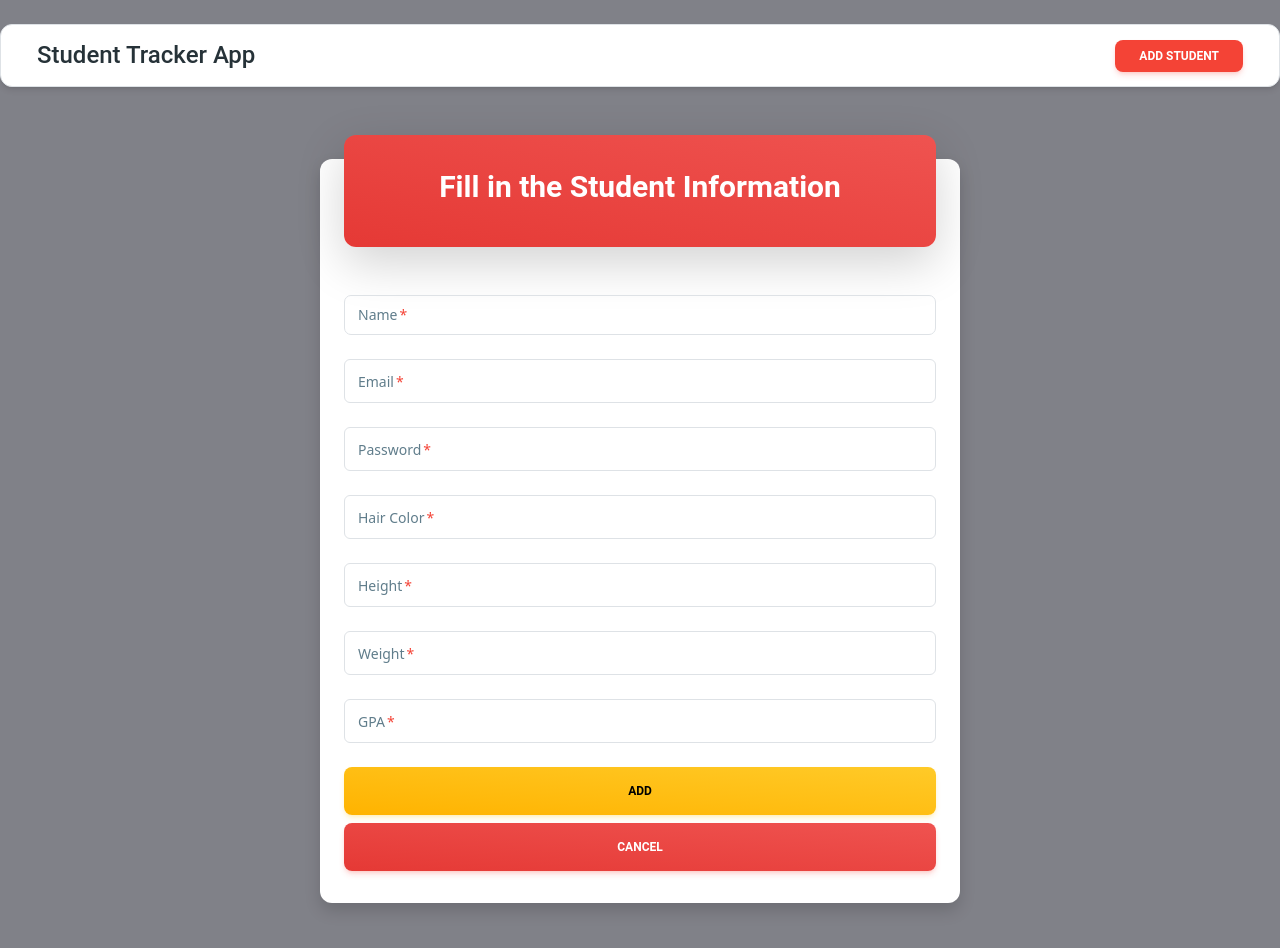
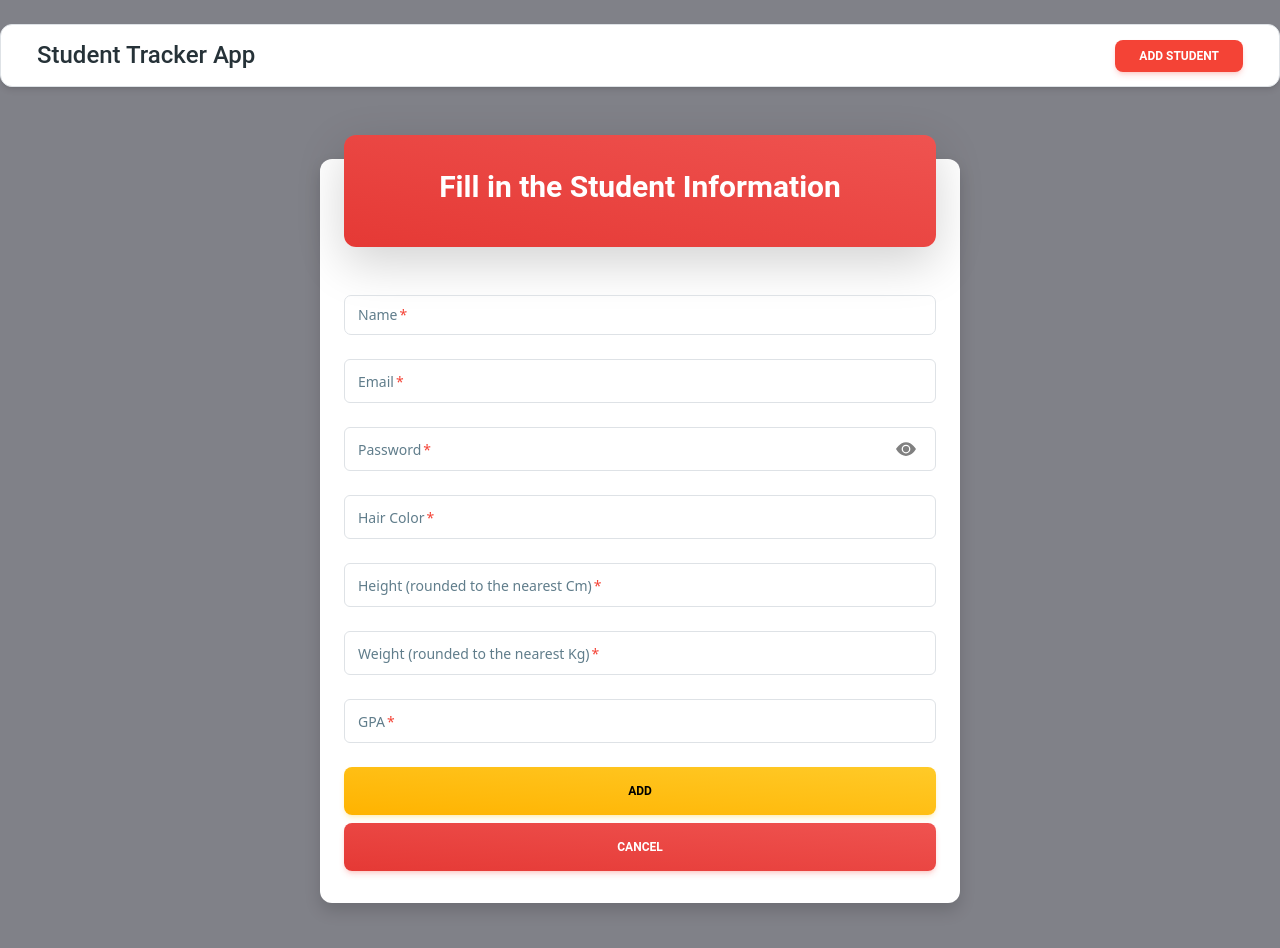
Before and after one commit to peyz21/Student-Tracker, a React (Create React App) app in the folder student-tracker-frontend/: page /addstudent in a window 1280 px wide. Shown: the top 948 px of the page. Built offline with nearby package versions, Linux system fonts and the light colour scheme.

Commit message:
added evil eye, stylings, and the rectangular display for each user

```diff
--- a/student-tracker-frontend/package.json
+++ b/student-tracker-frontend/package.json
@@ -15,6 +15,7 @@
     "env-cmd": "^10.1.0",
     "react": "^18.2.0",
     "react-bootstrap": "^2.7.4",
+    "react-bootstrap-icons": "^1.10.3",
     "react-dom": "^18.2.0",
     "react-router-dom": "^6.11.2",
     "react-scripts": "5.0.1",
--- a/student-tracker-frontend/src/App.js
+++ b/student-tracker-frontend/src/App.js
@@ -1,3 +1,6 @@
+// discplimer: I used Bootstrap,React-Bootstrap, tailwindCSS, and React-Material UI for some compontents and I used the ChatGPT/Copilot
+// for the assistance with the documentation of the code, but the logic and main code configiration is my own.
+
 import "./App.css";
 import "../node_modules/bootstrap/dist/css/bootstrap.min.css";
 import Navigationbar from "./components/Navigationbar";
--- a/student-tracker-frontend/src/components/Navigationbar.js
+++ b/student-tracker-frontend/src/components/Navigationbar.js
@@ -1,4 +1,6 @@
-import React, { useState, useEffect } from "react";
+// discplimer: I used Bootstrap,React-Bootstrap, tailwindCSS, and React-Material UI for some compontents and I used the ChatGPT/Copilot
+// for the assistance with the documentation of the code, but the logic and main code configiration is my own.
+
 import { useNavigate } from "react-router-dom";
 import { Button, Typography, Navbar } from "@material-tailwind/react";
 
--- a/student-tracker-frontend/src/components/users/AddUser.js
+++ b/student-tracker-frontend/src/components/users/AddUser.js
@@ -1,3 +1,6 @@
+// discplimer: I used Bootstrap,React-Bootstrap, tailwindCSS, and React-Material UI for some compontents and I used the ChatGPT/Copilot
+// for the assistance with the documentation of the code, but the logic and main code configiration is my own.
+
 import React, { useState } from "react";
 import axios from "axios";
 import { useNavigate } from "react-router-dom";
@@ -10,10 +13,13 @@ import {
   Input,
   Button,
 } from "@material-tailwind/react";
+import { EyeFill, EyeSlashFill } from "react-bootstrap-icons";
 
 const AddUser = () => {
-  const navigate = useNavigate(); // to navigate to other pages
-  const [student, setStudent] = React.useState({
+  const navigate = useNavigate();
+
+  // this is to store the data from the form filled by the user
+  const [student, setStudent] = useState({
     name: "",
     email: "",
     password: "",
@@ -21,10 +27,10 @@ const AddUser = () => {
     height: "",
     weight: "",
     gpa: "",
-  }); // to store the data from the form
+  });
 
   const { name, email, password, hairColor, height, weight, gpa } = student;
-
+  const [showPassword, setShowPassword] = useState(false);
   const onInputChange = (e) => {
     setStudent({ ...student, [e.target.name]: e.target.value });
   };
@@ -32,7 +38,10 @@ const AddUser = () => {
   const onSubmit = async (e) => {
     e.preventDefault();
     // console.log(process.env.PRODUCTION_API_URL_add);
-    await axios.post(`${process.env.REACT_APP_PRODUCTION_API}/student`, student); //Railway.app
+    await axios.post(
+      `${process.env.REACT_APP_PRODUCTION_API}/student`,
+      student
+    ); //Railway.app
     // await axios.post("https://student-tracker-be-utaf.onrender.com/student", student); // RENDER
     navigate("/");
   };
@@ -70,16 +79,29 @@ const AddUser = () => {
               required
               onChange={(e) => onInputChange(e)}
             />
+            <div style={{ display: "flex", alignItems: "center" }}>
               <Input
                 color="teal"
-              type="password"
+                type={showPassword ? "text" : "password"}
                 label="Password"
                 size="lg"
                 value={password}
                 name="password"
                 required
                 onChange={(e) => onInputChange(e)}
+                style={{ flex: 1 }}
               />
+              <div
+                onClick={() => setShowPassword(!showPassword)}
+                style={{ cursor: "pointer", marginLeft: "-40px", zIndex: 1 }}
+              >
+                {showPassword ? (
+                  <EyeSlashFill color="gray" size="20" />
+                ) : (
+                  <EyeFill color="gray" size="20" />
+                )}
+              </div>
+            </div>
             <Input
               color="teal"
               label="Hair Color"
@@ -93,7 +115,7 @@ const AddUser = () => {
               color="teal"
               type="number"
               min="0"
-              label="Height"
+              label="Height (rounded to the nearest Cm)"
               size="lg"
               value={height}
               name="height"
@@ -104,7 +126,7 @@ const AddUser = () => {
               color="teal"
               type="number"
               min="0"
-              label="Weight"
+              label="Weight (rounded to the nearest Kg)"
               size="lg"
               value={weight}
               name="weight"
--- a/student-tracker-frontend/src/components/users/EditUser.js
+++ b/student-tracker-frontend/src/components/users/EditUser.js
@@ -1,3 +1,6 @@
+// discplimer: I used Bootstrap,React-Bootstrap, tailwindCSS, and React-Material UI for some compontents and I used the ChatGPT/Copilot
+// for the assistance with the documentation of the code, but the logic and main code configiration is my own.
+
 import React, { useEffect, useState } from "react";
 import axios from "axios";
 import { useNavigate, useParams } from "react-router-dom";
@@ -10,11 +13,14 @@ import {
   Input,
   Button,
 } from "@material-tailwind/react";
+import { EyeFill, EyeSlashFill } from "react-bootstrap-icons";
 
 const EditUser = () => {
   const { id } = useParams();
   const navigate = useNavigate(); // to navigate to other pages
-  const [student, setStudent] = React.useState({
+  const [showPassword, setShowPassword] = useState(false);
+
+  const [student, setStudent] = useState({
     name: "",
     email: "",
     password: "",
@@ -83,9 +89,10 @@ const EditUser = () => {
               required
               onChange={(e) => onInputChange(e)}
             />
+            <div style={{ position: "relative" }}>
               <Input
                 color="teal"
-              type="password"
+                type={showPassword ? "text" : "password"}
                 label="Password"
                 size="lg"
                 value={password}
@@ -93,6 +100,24 @@ const EditUser = () => {
                 required
                 onChange={(e) => onInputChange(e)}
               />
+              <div
+                onClick={() => setShowPassword(!showPassword)}
+                style={{
+                  position: "absolute",
+                  top: "50%",
+                  right: "10px",
+                  transform: "translateY(-50%)",
+                  cursor: "pointer",
+                }}
+              >
+                {showPassword ? (
+                  <EyeSlashFill color="gray" size="20" />
+                ) : (
+                  <EyeFill color="gray" size="20" />
+                )}
+              </div>
+            </div>
+
             <Input
               color="teal"
               label="Hair Color"
--- a/student-tracker-frontend/src/components/users/ViewUser.js
+++ b/student-tracker-frontend/src/components/users/ViewUser.js
@@ -1,8 +1,30 @@
+// discplimer: I used Bootstrap,React-Bootstrap, tailwindCSS, and React-Material UI for some compontents and I used the ChatGPT/Copilot
+// for the assistance with the documentation of the code, but the logic and main code configiration is my own.
+
 import { Typography, Button } from "@material-tailwind/react";
 import React, { Fragment } from "react";
 import { Card, Modal } from "react-bootstrap";
 
+
+//this is to scale the box
+const scale = (num, in_min, in_max, out_min, out_max) => {
+  return ((num - in_min) * (out_max - out_min)) / (in_max - in_min) + out_min;
+};
+
+//this is to display the user's information modal
 const ViewUser = ({ user, handleClose }) => {
+  let boxStyle = {};
+  if (user) {
+    const width = scale(user.weight, 10, 150, 50, 150);
+    const height = scale(user.height, 100, 220, 50, 150);
+    boxStyle = {
+      width: `${width}px`,
+      height: `${height}px`,
+      border: `2px solid ${user.hairColor}`,
+      margin: "10px auto",
+    };
+  }
+
   return (
     <Modal show={user != null} onHide={handleClose} centered>
       <Card className="shadow-sm">
@@ -34,6 +56,7 @@ const ViewUser = ({ user, handleClose }) => {
               <Typography variant="h5" className="my-2 text-dark">
                 Password: <span className="text-gray-600">{user.password}</span>
               </Typography>
+              <div style={boxStyle} className="user-box"> </div> {/* to display the box */}
             </Fragment>
           )}
         </Card.Body>
--- a/student-tracker-frontend/src/pages/Home.js
+++ b/student-tracker-frontend/src/pages/Home.js
@@ -1,14 +1,20 @@
+// discplimer: I used Bootstrap,React-Bootstrap, tailwindCSS, and React-Material UI for some compontents and I used the ChatGPT/Copilot
+// for the assistance with the documentation of the code, but the logic and main code configiration is my own.
+
 import React, { useEffect, useState } from "react";
 import axios from "axios";
 import { useNavigate, useParams } from "react-router-dom";
 import ViewUser from "../components/users/ViewUser";
 import { Button } from "@material-tailwind/react";
+import { EyeFill, EyeSlashFill } from "react-bootstrap-icons";
 
 const Home = () => {
   const [displayUser, setDisplayUser] = useState(null);
   const { id } = useParams();
   const [students, setStudents] = React.useState([]);
-  const navigate = useNavigate(); // to navigate to other pages
+  const navigate = useNavigate();
+
+
   useEffect(() => {
     loadStudent();
   }, []);
@@ -22,18 +28,23 @@ const Home = () => {
   const loadStudent = async () => {
     const result = await axios.get(
       `${process.env.REACT_APP_PRODUCTION_API}/students` //Railway.app
-      // "https://student-tracker-be-utaf.onrender.com/students" // RENDER
     );
-    setStudents(result.data);
+    const studentsData = result.data
+      .sort((a, b) => a.id - b.id)
+      .map((student) => ({
+        ...student,
+        showPassword: false,
+      }));
+    setStudents(studentsData);
   };
-
+  //this is the delete user function which is called by the button below
   const deleteUser = async (id) => {
     await axios.delete(
       `${process.env.REACT_APP_PRODUCTION_API}/student/${id}` //Railway.app
       // `https://student-tracker-be-utaf.onrender.com/student/${id}` // RENDER
     );
     loadStudent();
-  }; // delete user function
+  };
 
   return (
     <div className="container">
@@ -66,7 +77,39 @@ const Home = () => {
                 </th>
                 <td className="text-center">{student.name}</td>
                 <td className="text-center">{student.email}</td>
-                <td className="text-center">{student.password}</td>
+                <td className="text-center">
+                  <div
+                    style={{
+                      display: "inline-flex",
+                      alignItems: "center",
+                      justifyContent: "center",
+                    }}
+                  >
+                    <span>
+                      {student.showPassword
+                        ? student.password
+                        : "*".repeat(student.password.length)}
+                    </span>
+                    <span
+                      onClick={() => {
+                        const updatedStudents = students.map((s) => {
+                          if (s.id === student.id) {
+                            return { ...s, showPassword: !s.showPassword };
+                          }
+                          return s;
+                        });
+                        setStudents(updatedStudents);
+                      }}
+                      style={{ cursor: "pointer", marginLeft: "10px" }}
+                    >
+                      {student.showPassword ? (
+                        <EyeSlashFill color="gray" size="20" />
+                      ) : (
+                        <EyeFill color="gray" size="20" />
+                      )}
+                    </span>
+                  </div>
+                </td>
                 <td className="d-flex justify-content-center">
                   <Button
                     className="mx-1"
```
Also changed, not shown: 1 other file (tests, documents, lock files or other folders). Lines whose indentation alone changed are shown as unchanged.
